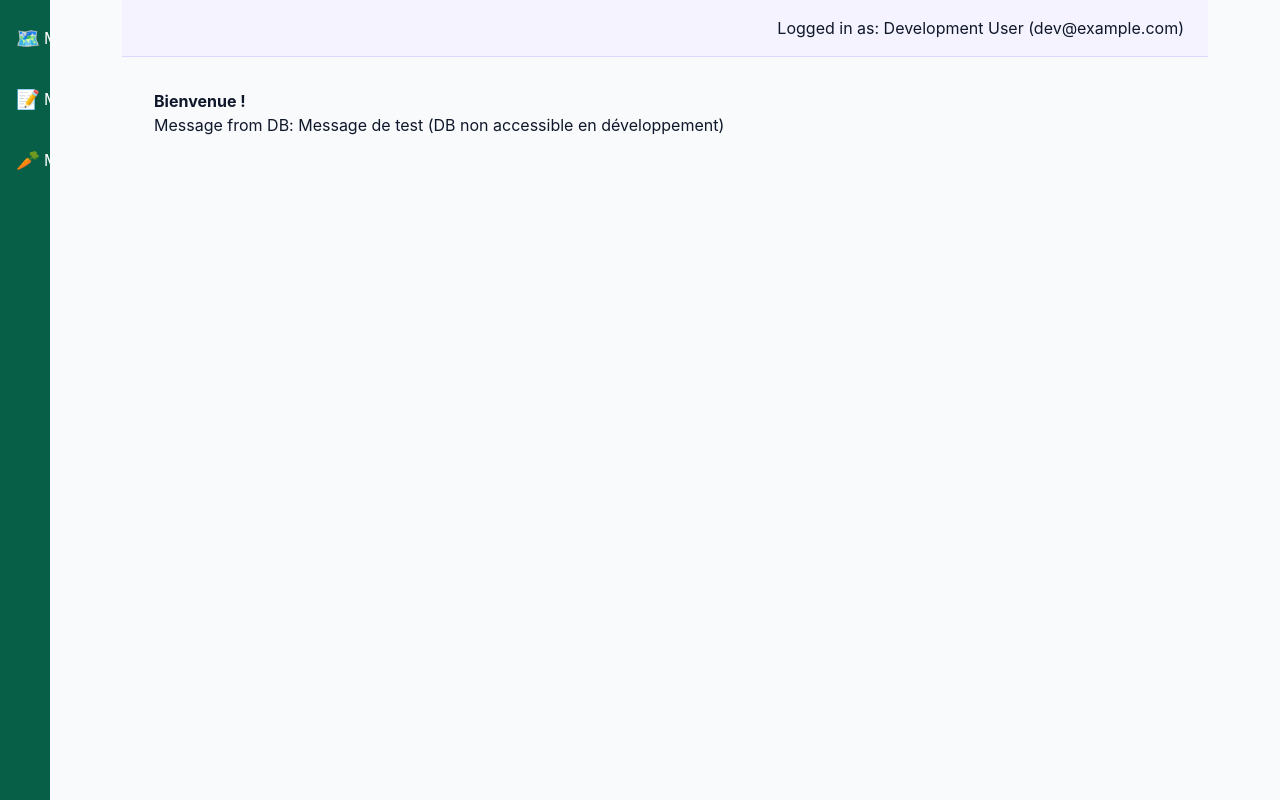
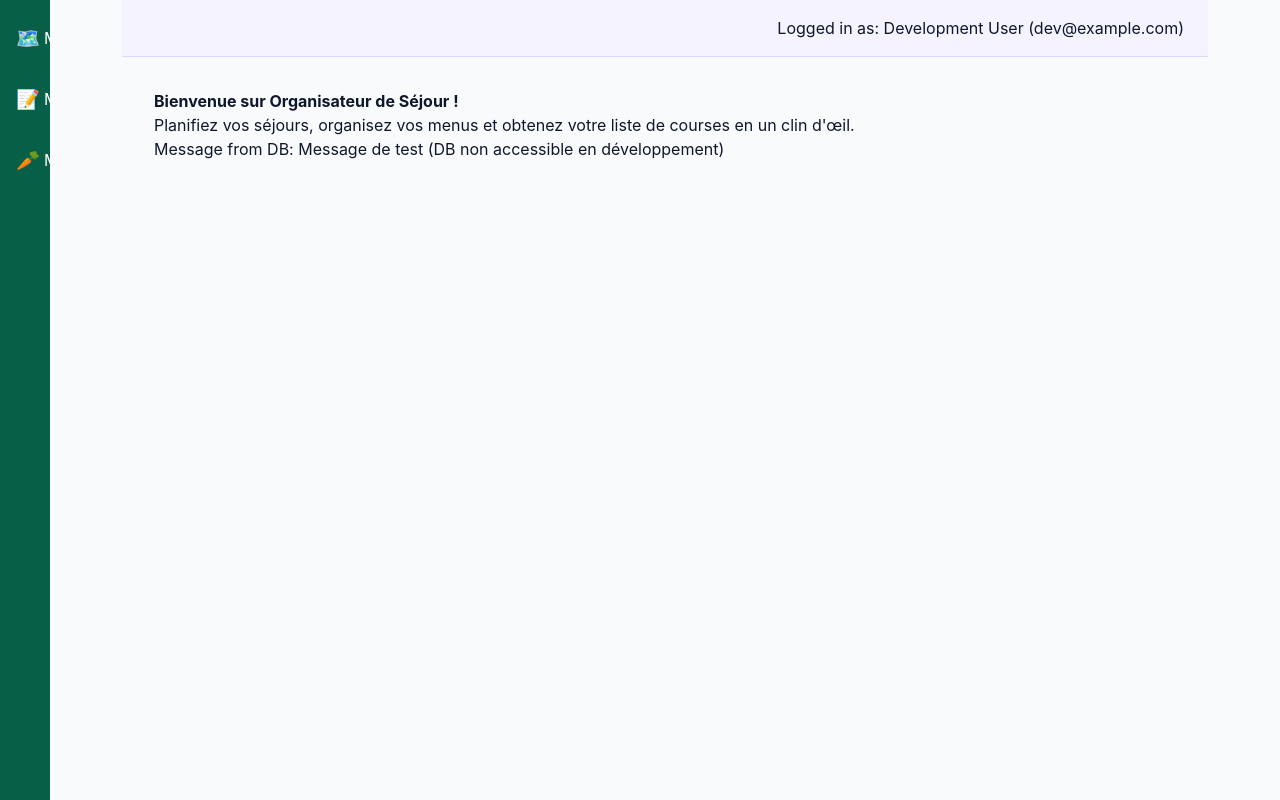
Before and after one commit to JJublanc/organisersejour, a SvelteKit app in the folder frontend/: page / in a window 1280 px wide. Built offline with nearby package versions, Linux system fonts and the light colour scheme.

Commit message:
fix: adjust the weclome message

```diff
--- a/frontend/src/routes/+page.svelte
+++ b/frontend/src/routes/+page.svelte
@@ -6,7 +6,8 @@
 </script>
 
 <main>
-  <h1>Bienvenue !</h1>
+  <h1>Bienvenue sur Organisateur de Séjour !</h1>
+  <p>Planifiez vos séjours, organisez vos menus et obtenez votre liste de courses en un clin d'œil.</p>
 
   {#if data.message}
     <p>Message from DB: {data.message}</p>
```
